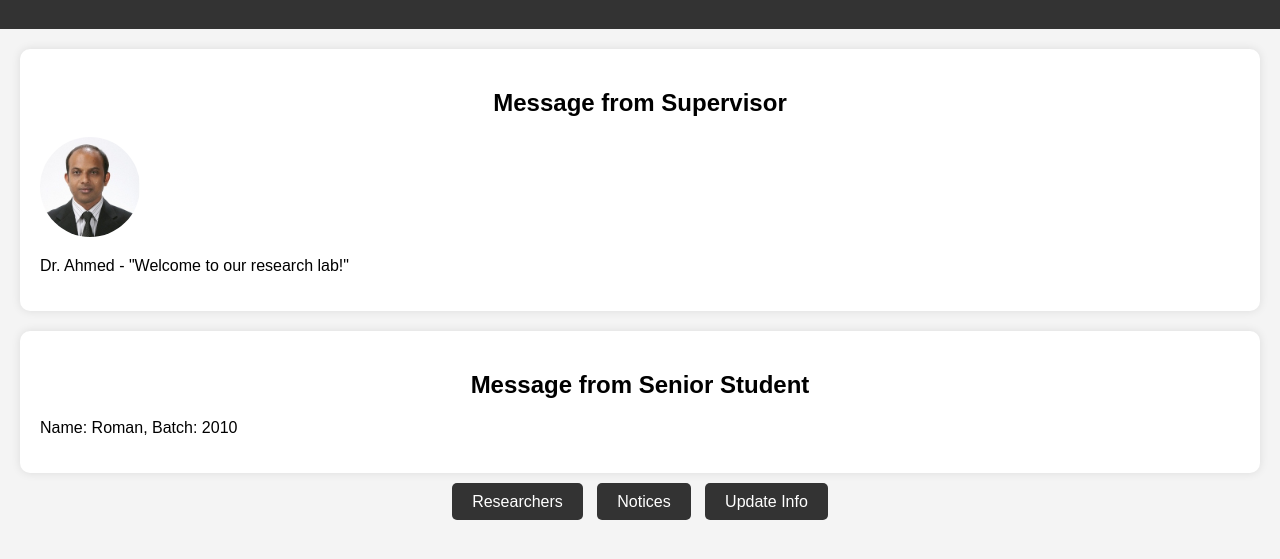
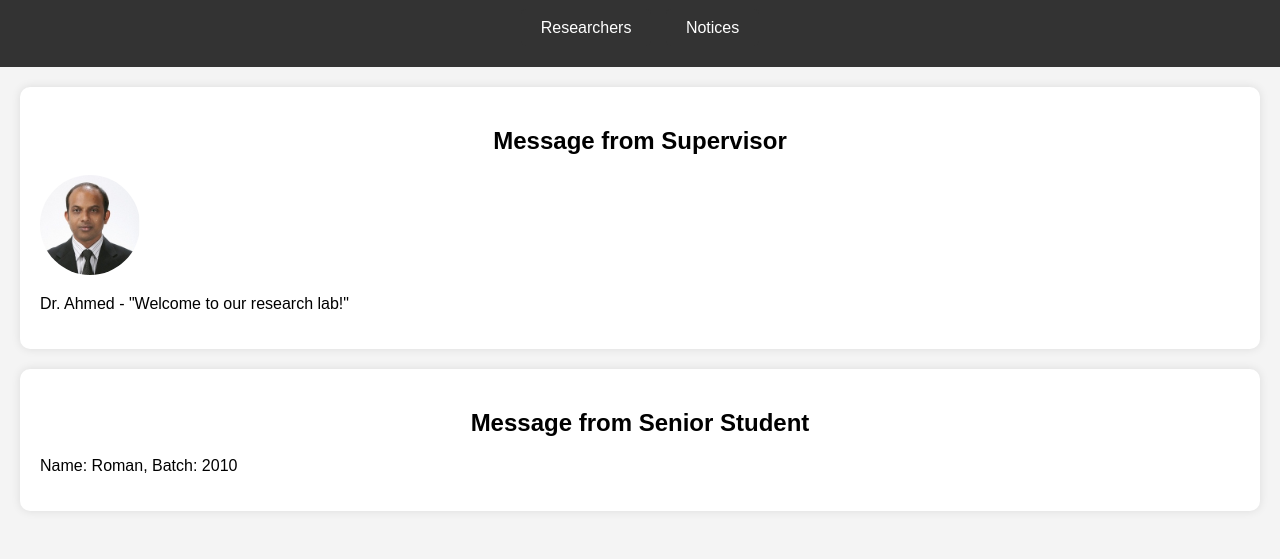
Before and after one commit to foodresearchers/DALab, a plain HTML site: page index.html in a window 1280 px wide. Shown: the part 71-630 px from the top of the page. Drawn offline with Linux system fonts and the light colour scheme.

Commit message:
Update index.html

```diff
--- a/index.html
+++ b/index.html
@@ -9,6 +9,10 @@
 <body>
     <header>
         <h1>Welcome to Dr. Ahmed Lab</h1>
+        <nav>
+            <a href="researchers.html">Researchers</a>
+            <a href="notices.html">Notices</a>
+        </nav>
     </header>
     <section class="message">
         <h2>Message from Supervisor</h2>
@@ -19,10 +23,5 @@
         <h2>Message from Senior Student</h2>
         <p>Name: Roman, Batch: 2010</p>
     </section>
-    <nav>
-        <a href="researchers.html">Researchers</a>
-        <a href="notices.html">Notices</a>
-        <a href="https://forms.gle/bG1AJVjnvjQ2sNhj7">Update Info</a>
-    </nav>
 </body>
 </html>
```
